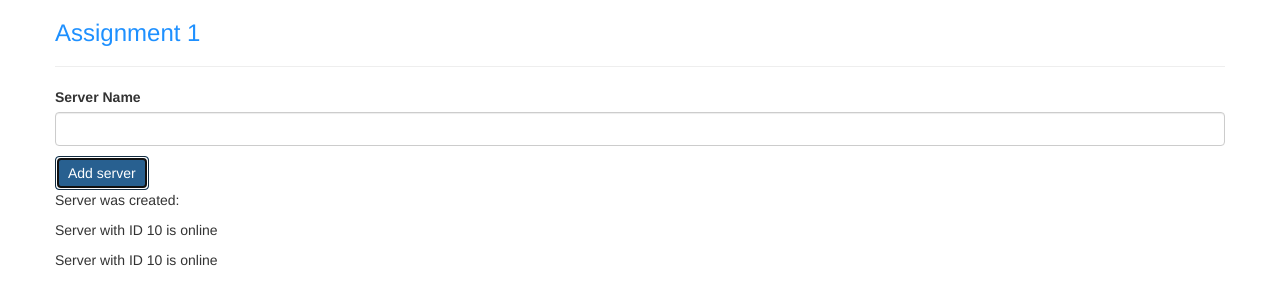
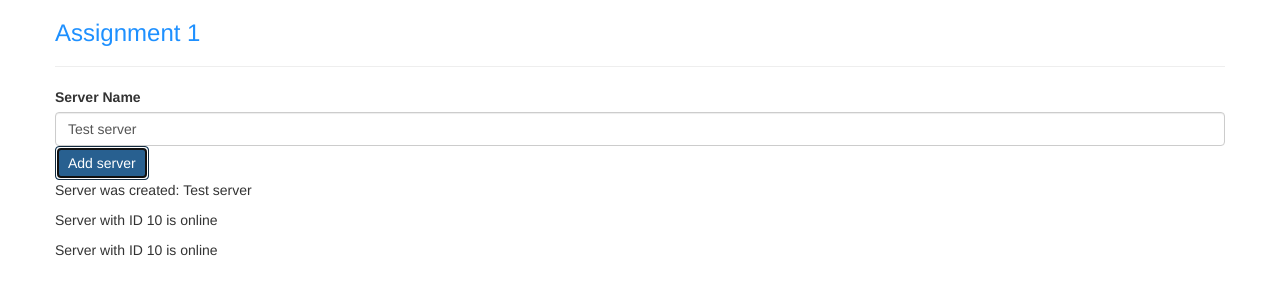
Before and after one commit to kjwhydonate/angular-course, an Angular app: page / in a window 1280 px wide. Both pictures are taken after a click on the button "Add server". Shown: the top 304 px of the page. Built offline with nearby package versions, Linux system fonts and the light colour scheme.

Commit message:
Test ngIf with else condition

```diff
--- a/src/app/servers/servers.component.html
+++ b/src/app/servers/servers.component.html
@@ -12,14 +12,14 @@
 class="form-control"
 [(ngModel)]="serverName"
 >
-<p>{{ serverName }}</p>
-
 <button class="btn btn-primary"
 [disabled]="!allowNewServer"
 (click)="onCreateServer()">Add server</button>
 
 <!-- <p>{{ serverCreationStatus }}</p> -->
-<p *ngIf="serverCreated">Server was created: {{ serverName }}</p>
-
+<p *ngIf="serverCreated; else noServer">Server was created: {{ serverName }}</p>
+<ng-template #noServer>
+    <p>No server was created.</p>
+</ng-template>
 <app-server></app-server>
 <app-server></app-server>
--- a/src/app/servers/servers.component.ts
+++ b/src/app/servers/servers.component.ts
@@ -8,7 +8,7 @@
 export class ServersComponent {
   allowNewServer = false;
   serverCreationStatus = 'No server was created.';
-  serverName = '';
+  serverName = 'Test server';
   serverCreated = false;
   // username = '';
   constructor() {
```
